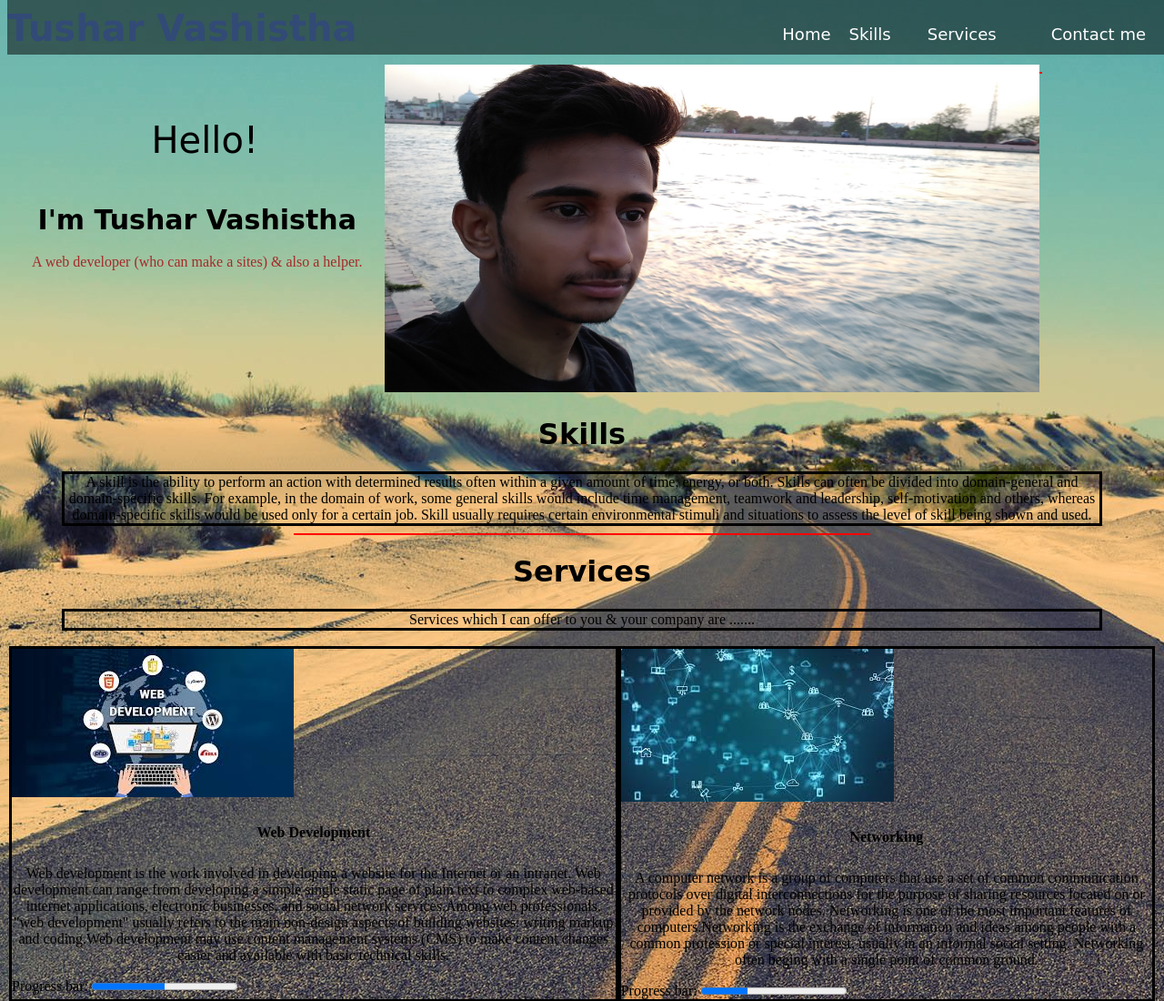
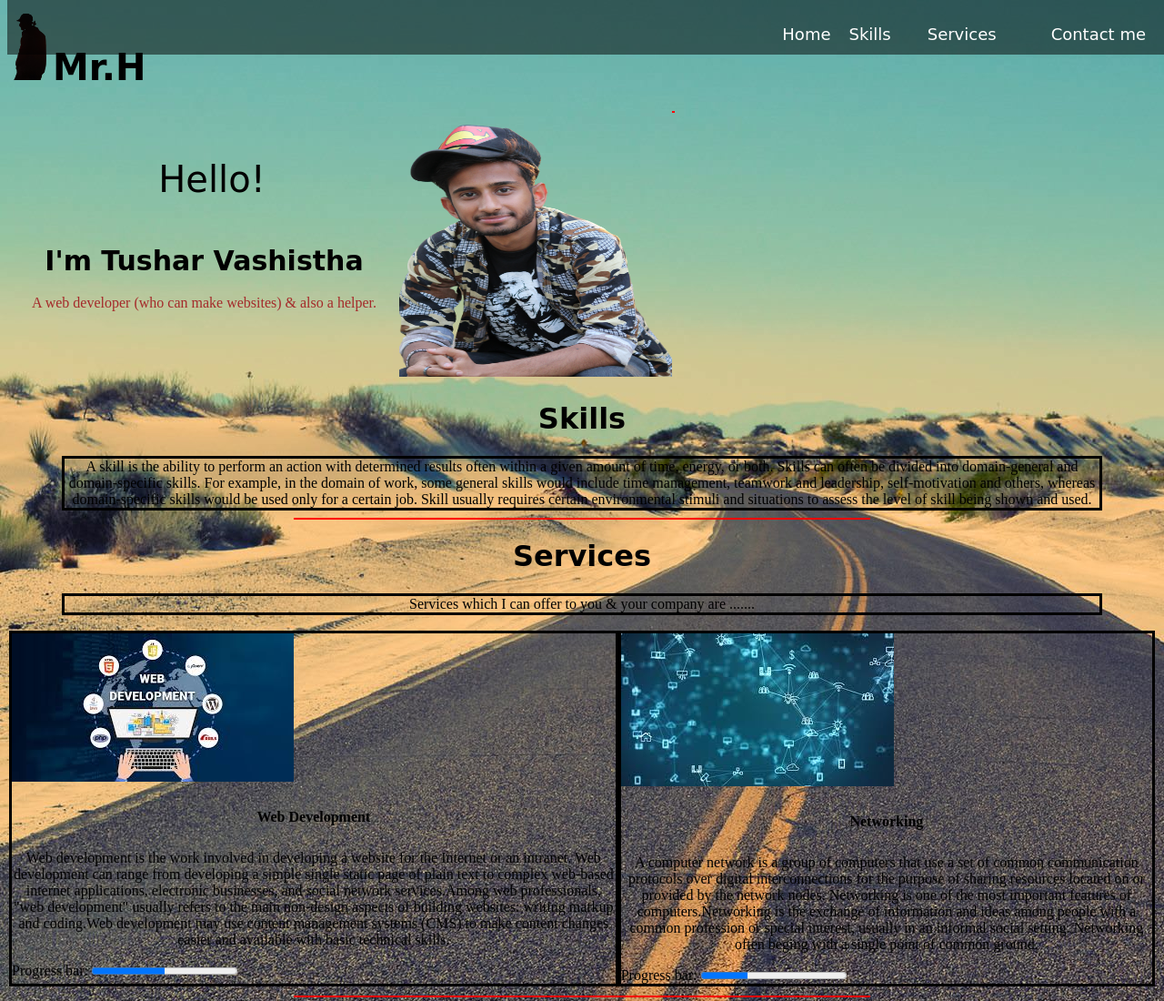
Before and after one commit to tusharvashistha26/myweb-, a plain HTML site: page index.html in a window 1280 px wide. Shown: the top 1100 px of the page at 91% size. Drawn offline with Linux system fonts and the light colour scheme.

Commit message:
Add files via upload

```diff
--- a/hwc.css
+++ b/hwc.css
@@ -2,6 +2,11 @@ li{
   display: inline-flex;
 
 }
+
+nav img{
+  padding: 0px;
+}
+
 nav a{
   text-decoration: none;
   font-family: 'piedea',cursive;
@@ -47,6 +52,7 @@ nav a{
 
 .face{
   text-align: right;
+  padding-left: 0px;
 }
 
 .container {
--- a/index.html
+++ b/index.html
@@ -3,9 +3,11 @@
 <html lang="en">
 
 <head>
-    <meta charset="UTF-8">
-    <meta name="viewport" content="width=device-width, initial-scale=1.0">
-    <title>Tushar Vashistha, "Deep Thinker"</title>
+    <meta charset="UTF-8" name="viewport" content="width=device-width, initial-scale=1.0">
+    <title >Tushar Vashistha, "Deep Thinker"</title>
+    <!-- add icon link -->
+    <link rel = "icon" href = "l.png"
+            type = "image/x-icon">
     <link href="./hwc.css" rel="stylesheet">
 
 </head>
@@ -14,7 +16,7 @@
 
     <!-- NavBar -->
     <nav >
-        <a  href="#" ><b>Tushar Vashistha</b></a>
+        <img width="50" height="80" src=l.png><a  href="#" ><b style="color: black;">Mr.H</b></a>
 
         <div class="header" >
             <ul id="ul">
@@ -49,12 +51,12 @@
             <div class="container" style="text-align: center; margin-top: 12%;">
                 <h1 class="card-title mainHeading" >I'm Tushar Vashistha
                 </h1>
-                <p class="card-text" style="color: brown;">A web developer (who can make a sites) & also a helper.   </p>
+                <p class="card-text" style="color: brown;">A web developer (who can make websites) & also a helper.   </p>
             </div>
         </div>
         <div class="face">
 
-            <img width="720" height="360" src="./honey.jpg" alt="Tushar Vashistha">
+            <img style="padding-right: 10%;" width="300" height="300" src="./img.png" alt="Tushar Vashistha">
         </div>
         <!-- Horizontal Line-->
         <div class="container-fluid redLine">
```
Also changed, not shown: img.png (added), l.png (added), me.png (added).
